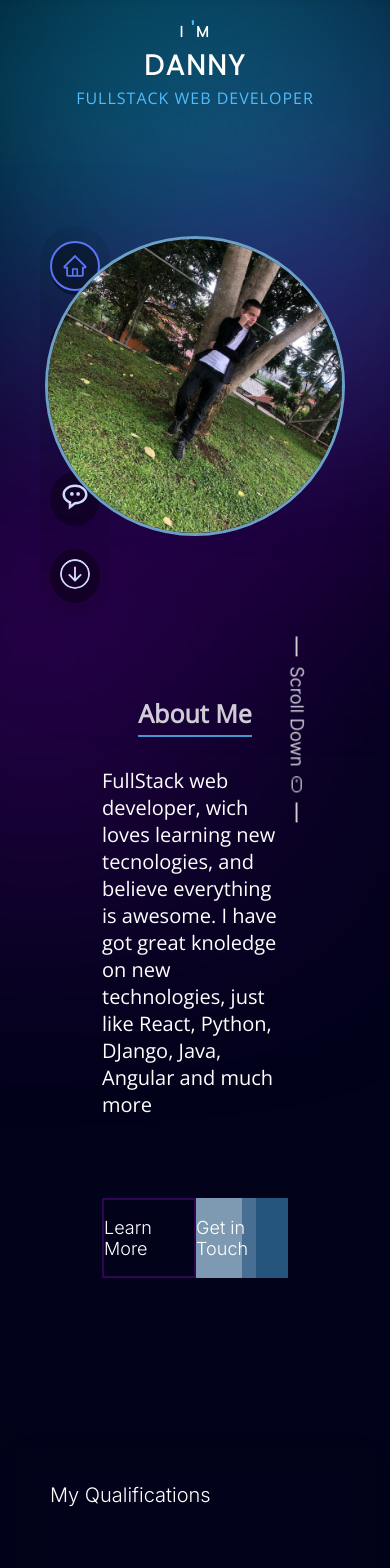
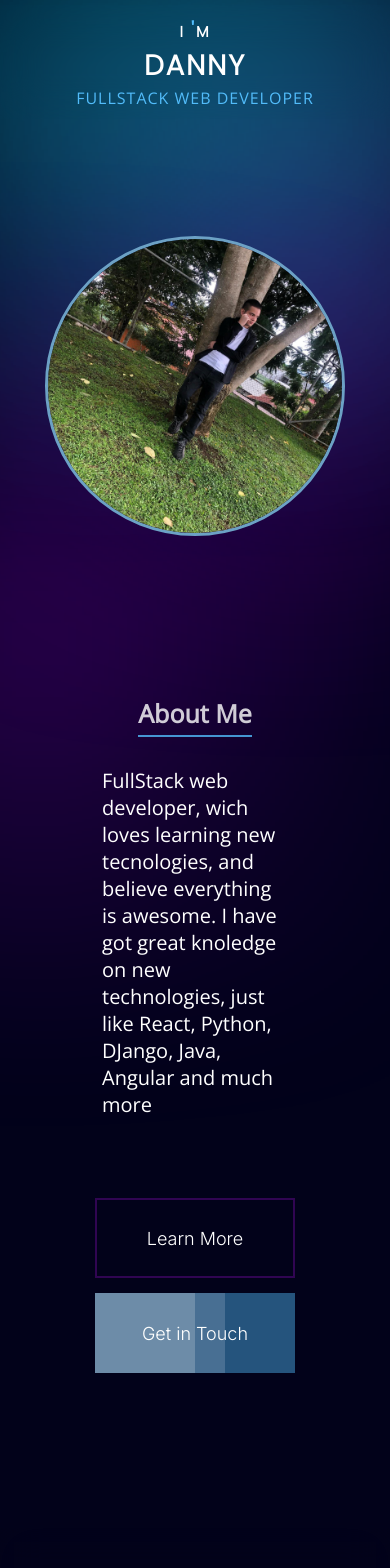
Before and after one commit to Rdani2005/Portfolio, a React (Create React App) app: page / in a window 390 px wide. Shown: the top 1568 px of the page. Built offline with nearby package versions, Linux system fonts and the light colour scheme.

Commit message:
Responsive

```diff
--- a/public/index.html
+++ b/public/index.html
@@ -9,7 +9,7 @@
   <meta name="description" content="Web site created using create-react-app" />
   <link rel="apple-touch-icon" href="%PUBLIC_URL%/logo192.png" />
   <link rel="manifest" href="%PUBLIC_URL%/manifest.json" />
-  <title>React App</title>
+  <title>Danny Sequeira Portfolio</title>
 </head>
 
 <body>
--- a/src/components/button/button.css
+++ b/src/components/button/button.css
@@ -68,7 +68,7 @@
     height: 100%;
     width: 50%;
     left: 0;
-    background-color: rgba(255, 255, 255, 0.247);
+    background-color: rgba(255, 255, 255, 0.25);
 }
 
 .button-container .btn.sec {
@@ -97,7 +97,7 @@
     height: 100%;
     width: 50%;
     left: 0;
-    background-color: rgba(255, 255, 255, 0.295);
+    background-color: rgba(255, 255, 255, 0.199);
     transition: 0.2s ease;
 }
 
@@ -116,3 +116,13 @@
     width: 0;
     left: 0%;
 }
+
+@media (max-width: 500px) {
+    .button-container {
+        flex-direction: column;
+    }
+
+    .button-container .btn.sec {
+        margin-top: 15px;
+    }
+}
--- a/src/components/home/home.css
+++ b/src/components/home/home.css
@@ -193,3 +193,9 @@
 .scroll-down .scroll {
     transform: rotate(-90deg);
 }
+
+@media (max-width: 500px) {
+    .scroll-down {
+        display: none;
+    }
+}
--- a/src/components/home/home.jsx
+++ b/src/components/home/home.jsx
@@ -1,13 +1,18 @@
-import React from 'react'
+import React, { useState } from 'react'
 import img from '../props/me.jpg'
 import { BsMouse } from 'react-icons/bs'
 import Buttons from '../button/button'
 import './home.css'
 function Home() {
+
+    let [open, setOpen] = useState(false)
+
+
     return (
         <div id='home' className="container home-container">
             <div className="logo">
-                <div className="main-img">
+                <div className={`main-img ${open ? 'active' : ''}`} onClick={() => {setOpen(!open)}}>
+                    <span className="circle"></span>
                     <span className="circle"></span>
                     <span className="circle"></span>
                     <span className="circle"></span>
--- a/src/components/member/member.css
+++ b/src/components/member/member.css
@@ -79,3 +79,20 @@
     background: transparent;
     border: 2px solid var(--color-secundary-light);
 }
+
+@media (max-width: 500px) {
+    .members-container .member {
+        flex-direction: column;
+    }
+
+    .members-container .member .member-img {
+        height: 250px;
+        width: 250px;
+        margin: 0 auto;
+    }
+
+    .members-container .member .member-info {
+        margin: 0 auto;
+        max-width: 95%;
+    }
+}
--- a/src/components/nav/nav.css
+++ b/src/components/nav/nav.css
@@ -50,3 +50,9 @@
     fill: rgb(88, 117, 248);
     border: 2px solid rgb(88, 117, 248);
 }
+
+@media (max-width: 500px) {
+    .navigation {
+        display: none;
+    }
+}
--- a/src/components/nav/nav.jsx
+++ b/src/components/nav/nav.jsx
@@ -1,4 +1,4 @@
-import React from 'react'
+import React, { useState } from 'react'
 
 import { AiOutlineHome, AiOutlineUser } from 'react-icons/ai'
 
@@ -23,26 +23,29 @@ const Nav = () => {
     function changeActive() {
         Icons.forEach(icon => icon.classList.remove('active-nav'))
     }
+
+    let [icon, setIcon] = useState(1)
+
     return (
         <div className="navigation">
             <a href="#home">
-                <AiOutlineHome className='icon active-nav' />
+                <AiOutlineHome className={`icon  ${icon === 1 ? 'active-nav' : ''}`} onClick={() => {setIcon(1)}}/>
             </a>
 
             <a href="#about">
-                <AiOutlineUser className='icon' />
+                <AiOutlineUser className={`icon  ${icon === 2 ? 'active-nav' : ''}`} onClick={() => {setIcon(2)}} />
             </a>
 
             <a href="#members">
-                <TiGroupOutline className='icon' />
+                <TiGroupOutline className={`icon  ${icon === 3 ? 'active-nav' : ''}`} onClick={() => {setIcon(3)}} />
             </a>
 
             <a href="#contact">
-                <BiMessageRoundedDots className='icon' />
+                <BiMessageRoundedDots className={`icon  ${icon === 4 ? 'active-nav' : ''}`} onClick={() => {setIcon(4)}} />
             </a>
 
             <a href="#footer">
-                <BsArrowDownCircle className='icon' />
+                <BsArrowDownCircle className={`icon  ${icon === 5 ? 'active-nav' : ''}`} onClick={() => {setIcon(5)}} />
             </a>
         </div>
     )
```
